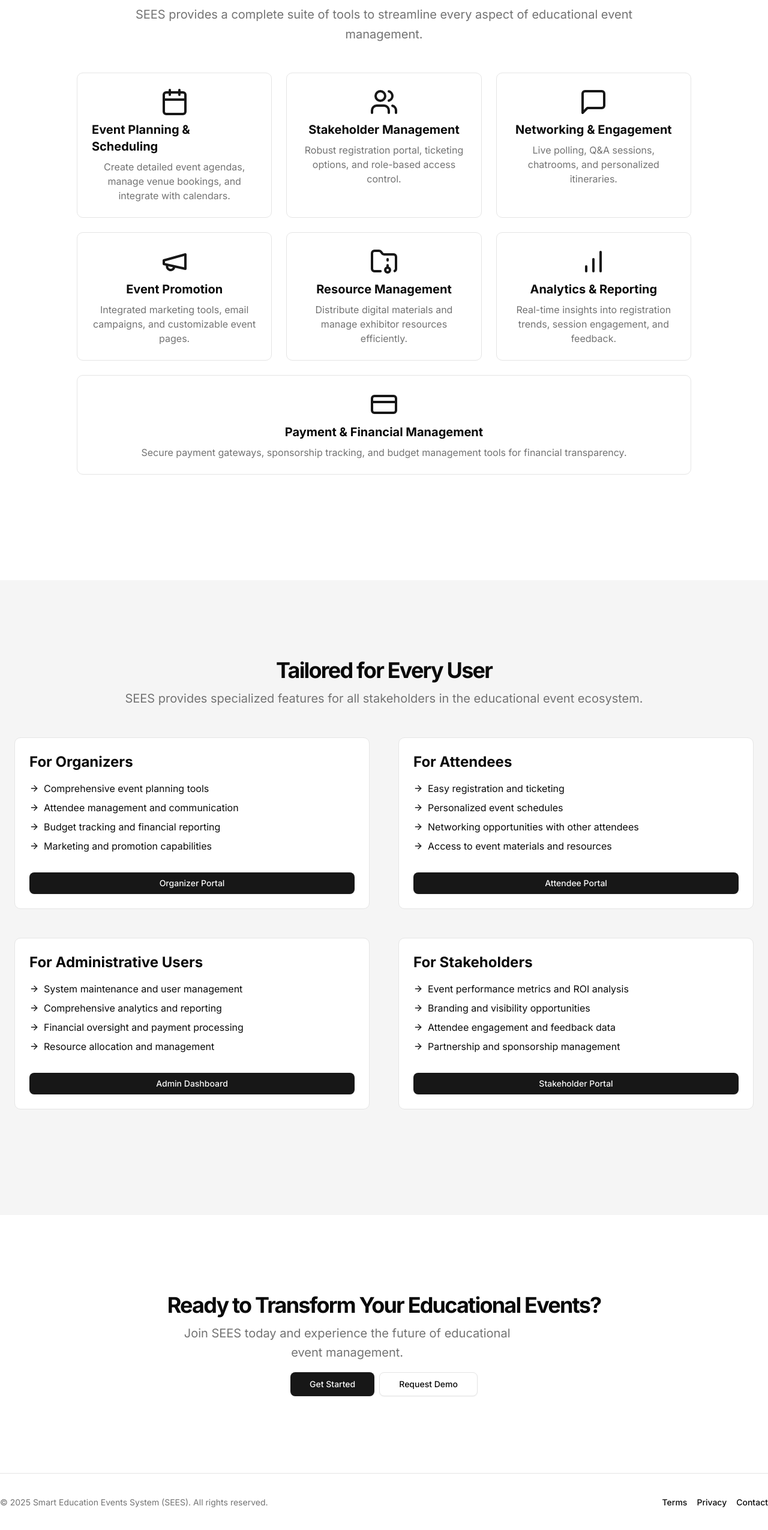
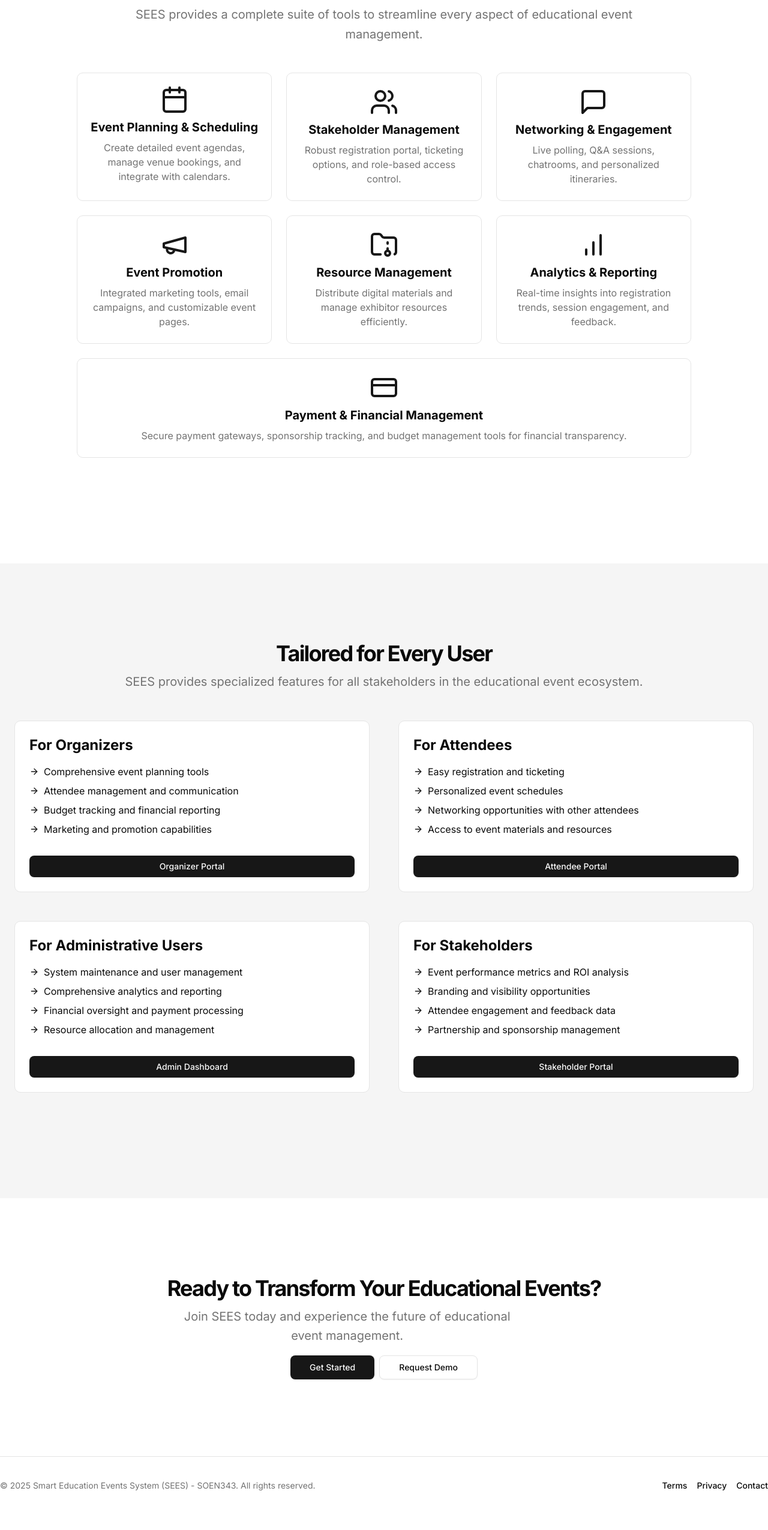
Before and after one commit to AbdelrahmanWM/EventFusion, a Next.js app in the folder Client/: page / in a window 1280 px wide. Shown: the part 1222-3772 px from the top of the page at 60% size. After the commit the page ends 3746 px from the top, so only its background shows below. Built offline with nearby package versions, Linux system fonts and the light colour scheme.

Commit message:
initialize home page

```diff
--- a/Client/src/app/page.tsx
+++ b/Client/src/app/page.tsx
@@ -97,7 +97,7 @@ export default function HomePage() {
               </div>
             </div>
             <div className="mx-auto grid max-w-5xl gap-6 py-12 md:grid-cols-2 lg:grid-cols-3">
-              <div className="flex flex-col items-center space-y-2 rounded-lg border p-6">
+              <div className="flex flex-col items-center space-y-2 rounded-lg border p-5">
                 <Calendar className="h-12 w-12 text-primary" />
                 <h3 className="text-xl font-bold">Event Planning & Scheduling</h3>
                 <p className="text-center text-muted-foreground">
@@ -281,7 +281,7 @@ export default function HomePage() {
       <footer className="w-full border-t py-6 md:py-0">
         <div className="container mx-auto flex flex-col items-center justify-between gap-4 md:h-24 md:flex-row">
           <p className="text-center text-sm leading-loose text-muted-foreground md:text-left">
-            © {new Date().getFullYear()} Smart Education Events System (SEES). All rights reserved.
+            © {new Date().getFullYear()} Smart Education Events System (SEES) - SOEN343. All rights reserved.
           </p>
           <div className="flex gap-4">
             <Link href="#" className="text-sm font-medium hover:underline underline-offset-4">
```
